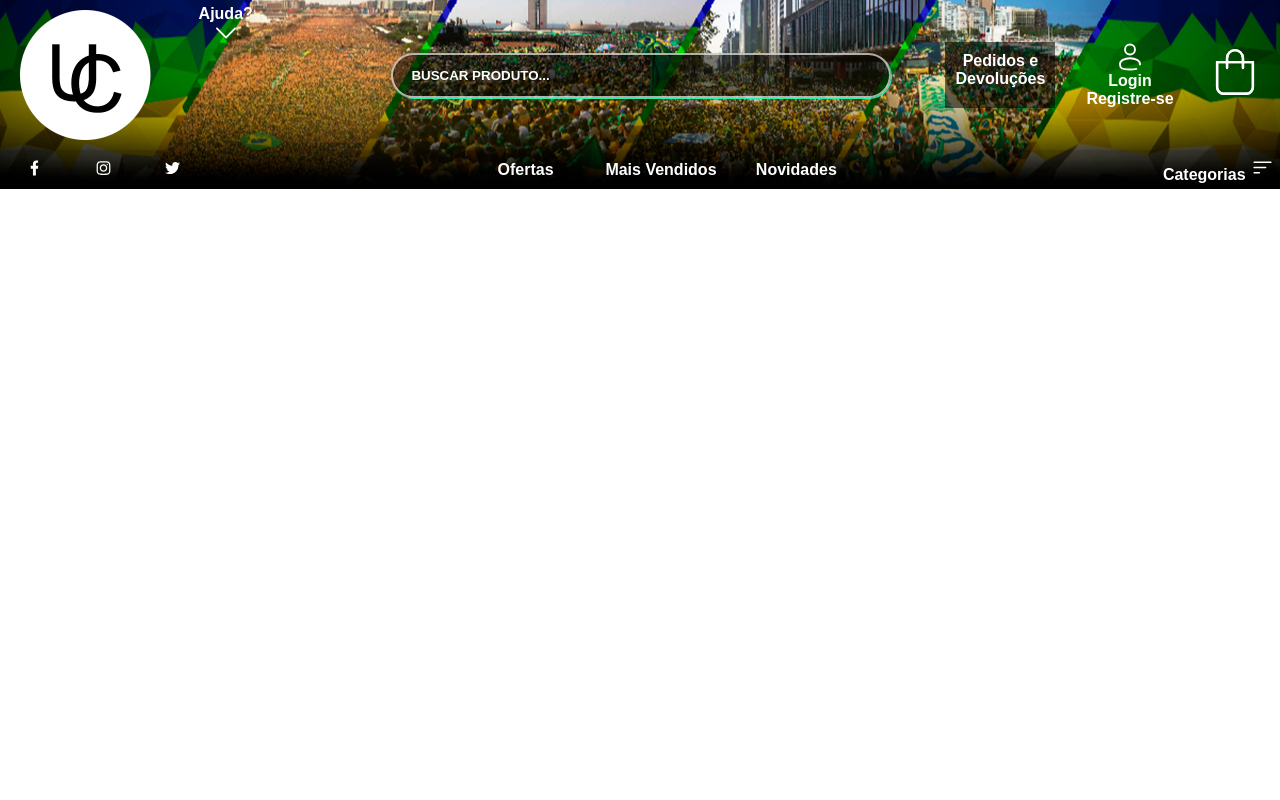
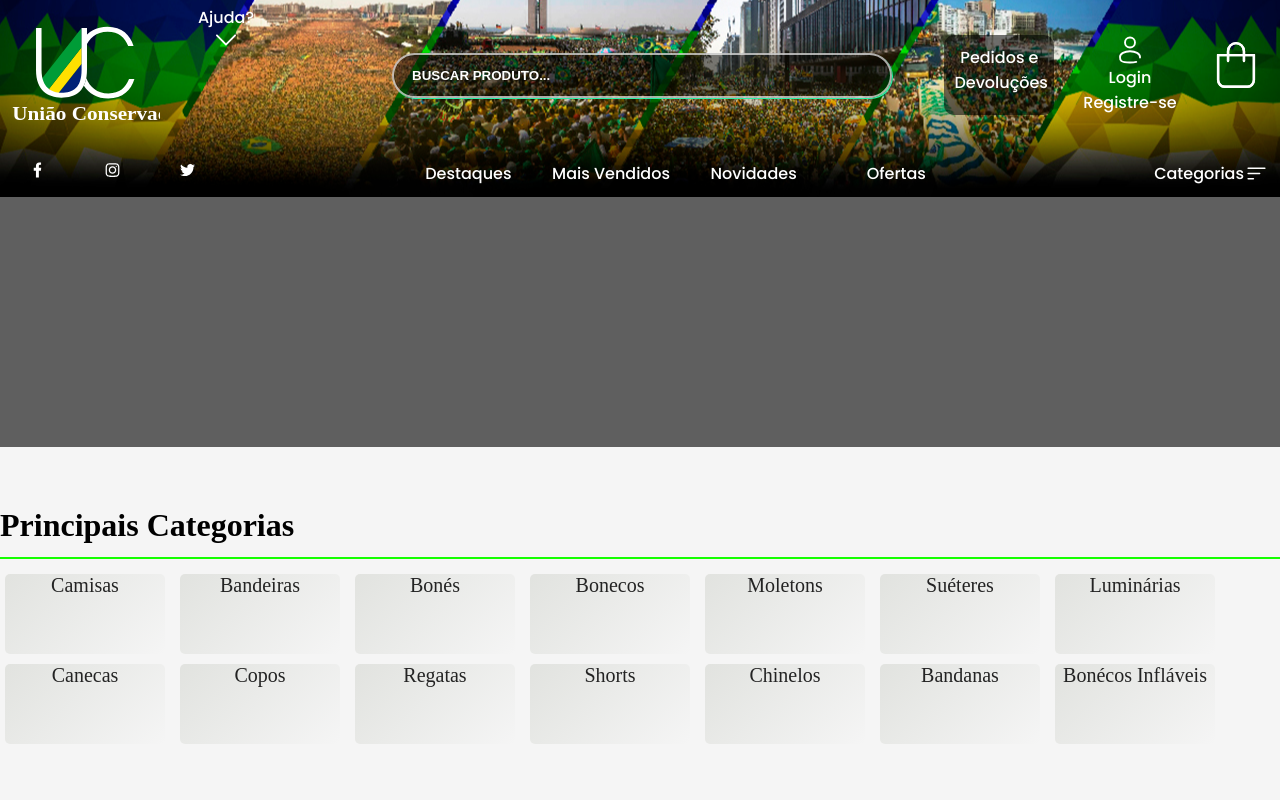
Before and after one commit to JoseRMartins/Uniao-Conservadora-Projeto, a plain HTML site: page index.html in a window 1280 px wide. Shown: the top 800 px of the page. Drawn offline with Linux system fonts and the light colour scheme.

Commit message:
A.T 0.0.5

```diff
--- a/CSS/style.css
+++ b/CSS/style.css
@@ -3,9 +3,11 @@
 /*  --------------  External --------------   */
 
 @font-face {
-    font-family: 'OpenSansMedium';
-    src: url('fonts/OpenSans_Condensed-Medium.ttf') format('truetype');
+    font-family: 'Poppins';
+    src: url(fonts/Poppins-Medium.ttf) format(truetype);
 }
+
+@import url('https://fonts.googleapis.com/css2?family=PT+Serif&display=swap');
 
 /*  --------------  Global --------------   */
 
@@ -20,12 +22,8 @@ a {
     text-decoration: none;
 }
 
-a {
-    color: #ffffff; /* Cor para os links não visitados */
-}
-
-a:visited {
-    color: #ffffff; /* Cor para os links visitados */
+html, head {
+    background-color: #f5f5f5fd;
 }
 
 
@@ -43,12 +41,10 @@ header {
     flex-direction: column;
 
     color: white;
-    font-family: Arial;
-    font-weight: bold;
+    font-family: 'Poppins';
 
 
 }
-
 
 #header-topo {
     display: flex;
@@ -129,6 +125,9 @@ header {
     padding-bottom: 5px;
     padding-left: 18px;
 
+    color: white;
+    text-transform: uppercase;
+    font-weight: bold;
     background-color: #00000084;
     border-radius: 45px;
     border: 2px solid #ffffffa6;
@@ -148,7 +147,6 @@ header {
 
 #busca-input:focus{
     border: 2px solid white;
-
 }
 
 #busca-input:focus{
@@ -201,11 +199,26 @@ header {
     align-items: center;
 }
 
+#acoes-usuario > a {
+    color: white;
+}
+
+#acoes-usuario > a:visited{
+        color: white;
+}
+
+#acoes-usuario a:hover{
+    text-decoration: underline;
+}
+
+/* ******************************************* */
+
 #pedidos-devolucoes{
     display: flex;
     flex-direction: column;
     justify-content: center;
     background-color: rgba(0, 0, 0, 0.55);
+    border-radius: 10px;
 }
 
 #pedidos-devolucoes > a {
@@ -219,18 +232,18 @@ header {
 
 #pedidos-devolucoes a:hover {
     color: black;
-    transition: 0.3s;
     background: linear-gradient(135deg, rgba(219, 216, 216, 0.972), rgba(255, 255, 255, 0));
     backdrop-filter: blur(10px);
     -webkit-backdrop-filter: blur(10px);
     box-shadow: 0 7px 32px 0 rgba(0, 0, 0, 0.37);
+    border-radius: 10px;
 }
 
 #pedidos-devolucoes a:not(:hover){
     transition: 0.5s;
 }
 
- /* ******************************************* */
+/* ******************************************* */
 
 #carrinho {
     max-height: 60px;
@@ -253,9 +266,6 @@ nav {
     flex-flow: row;
     justify-content: space-between;
     align-items: center;
-
-    box-shadow: inset 0 0 10px rgba(0, 0, 0, 0.25);
-
 }
 
 nav > div > ul > li > a{
@@ -284,7 +294,7 @@ nav > div > ul > li > a:visited{
 #icones-menu  a{
     display: block;
     transition: background-color 0.3s;
-    padding: 7px;
+    padding: 10px;
 }
 
 #icones-menu a:hover {
@@ -299,6 +309,7 @@ nav > div > ul > li > a:visited{
 
 #lista-menu{
     padding-left: 55px;
+    width: 40%;
     display: flex;
     flex-grow: 1;
     justify-content: space-around;
@@ -321,7 +332,7 @@ nav > div > ul > li > a:visited{
     text-decoration: none;
     color: #ffffff;
     transition: background-color 0.3s;
-    padding: 10px;
+    padding: 11px;
 }
 
 #lista-menu li a:hover {
@@ -338,7 +349,7 @@ nav > div > ul > li > a:visited{
 }
 
 
- /* ******************************************* */
+/* ******************************************* */
 #categorias{
     display: flex;
     flex-grow: 3;
@@ -347,7 +358,7 @@ nav > div > ul > li > a:visited{
 }
 
 #lista-categorias > a{
-    display: flex;
+    display: flex !important;
     align-items: center;
 }
 
@@ -360,7 +371,7 @@ nav > div > ul > li > a:visited{
     text-decoration: none;
     color: #ffffff;
     transition: background-color 0.3s;
-    padding: 5px;
+    padding: 11px;
 }
 
 #lista-categorias a:hover {
@@ -374,4 +385,134 @@ nav > div > ul > li > a:visited{
 
 /*  ------------------------------------------  MAIN ------------------------------------------   */
 
+/* ******************* BANNER DE PROMOÇÕES  ************************* */
+
+#promocoes {
+    width: 100%px;
+    height: 250px;
+    background-color: #5f5f5f;
+}
+
+
+/* ******************* PRINCIPAIS CATEGORIAS  ************************ */
+
+#principais-categorias {
+    margin: auto;
+    margin-top: 60px;
+    width: 1300px;
+    height: 260px;
+
+}
+
+.box-heading {
+    width: 1300px;
+    height: 50px;
+    border-bottom: 2px solid #15ff00;
+
+    font-family: 'PT Serif', serif;
+}
+
+.secoes{
+    width: 1300px;
+    height: 190px;
+    margin-top: 10px;
+    font-size: 20px;
+    font-family: 'PT';
+}
+
+.secoes a{
+    color: #232323;
+}
+
+.secoes a:visited{
+    color: #232323;
+}
+
+.grade {
+    width: 160px;
+    height: 80px;
+    background-color: #ffffff;
+    display: inline-grid;
+    margin: 5px;
+    border-radius: 5px;
+    position: relative;
+    overflow: hidden;
+    background-position: center;
+    text-align: center;
+    background: linear-gradient(135deg, #d9dbd6b4, rgba(255, 255, 255, 0));
+}
+
+.grade:hover {
+    transition: 0.3s;
+    background-image: linear-gradient(
+		90deg,
+		#eee 0%, #eeeeee 40%,
+		#1014ec3d 50%, #dddddd 55%,
+		#eee 65%, #eee 100%
+
+	);
+	background-size: 400%;
+	animation: loading 1.2s infinite;
+    backdrop-filter: blur(10px);
+    -webkit-backdrop-filter: blur(10px);
+    box-shadow: 0 8px 32px 0 rgba(0, 0, 0, 0.37);
+}
+
+.grade:not(:hover){
+    transition: 0.5s;
+}
+
+.wireframeLoading {
+
+}
+
+@keyframes loading {
+	from { background-position: 100%; }
+	to { background-position: 0% }
+}
+
+
+
+/* *******************   DESTAQUES DO MÊS     ************************ */
+
+#destaques {
+    margin: auto;
+    margin-top: 40px;
+    width: 1287px;
+    height: 470px;
+    background-color: #cc6a0d;
+}
+
+
+/* *******************     RECOMENDADOS       ************************ */
+
+
+#recomendados {
+    margin: auto;
+    width: 1300px;
+    height: 350px;
+    background-color: #ff3300;
+}
+
+
+
+/* ******************* HISTÓRICO DE NAVEGAÇÃO ************************ */
+
+
+#historico-navegacao {
+    margin: auto;
+    width: 1300px;
+    height: 160px;
+    background-color: #26f954;
+}
+
+
+
 /*  ------------------------------------------  FOOTER ------------------------------------------   */
+
+
+/* *******************       RODAPÉ      ************************ */
+
+/* *******************    RODAPÉ EXTRA   ************************ */
+
+/* ******************* DIREITOS AUTORAIS ************************ */
--- a/index.html
+++ b/index.html
@@ -4,15 +4,16 @@
     <meta charset="UTF-8">
     <meta name="viewport" content="width=device-width, initial-scale=1.0">
     <title>União Conservadora</title>
-    <link rel="stylesheet" href="/CSS/style.css">
+    <link rel="stylesheet" href="CSS/style.css">
     <link rel="shortcut icon" href="/CSS/favicon.png" type="image/x-icon">
+
 </head>
 <body>
     <header>
         <div id="header-topo" class="background-image-header">
             <div id="logo">
                 <a href="index.html">
-                    <img src="CSS/favicon.png" alt="Logo União Conservadora">
+                    <img src="CSS/SVG/logo-branca.svg" alt="Logo União Conservadora">
                 </a>
             </div>
 
@@ -66,14 +67,18 @@
             </div>
             <div id="lista-menu">
                 <ul>
+
                     <li>
-                        <a href="">Ofertas</a>
+                        <a href="">Destaques</a>
                     </li>
                     <li>
                         <a href="">Mais Vendidos</a>
                     </li>
                     <li>
                         <a href="">Novidades</a>
+                    </li>
+                    <li>
+                        <a href="">Ofertas</a>
                     </li>
                 </ul>
             </div>
@@ -87,12 +92,58 @@
 
     <main>
 
+        <div id="promocoes">
 
+        </div>
+
+        <div id="principais-categorias">
+
+            <div class="box-heading">
+                <h1>Principais Categorias</h1>
+            </div>
+
+            <div class="secoes">
+                <a href="" class="grade">Camisas</a>
+                <a href="" class="grade">Bandeiras</a>
+                <a href="" class="grade">Bonés</a>
+                <a href="" class="grade">Bonecos</a>
+                <a href="" class="grade">Moletons</a>
+                <a href="" class="grade">Suéteres</a>
+                <a href="" class="grade">Luminárias</a>
+                <a href="" class="grade">Canecas</a>
+                <a href="" class="grade">Copos</a>
+                <a href="" class="grade">Regatas</a>
+                <a href="" class="grade">Shorts</a>
+                <a href="" class="grade">Chinelos</a>
+                <a href="" class="grade">Bandanas</a>
+                <a href="" class="grade">Bonécos Infláveis</a>
+            </div>
+
+        </div>
+
+        <div id="destaques">
+            <h1>Destaques</h1>
+        </div>
+
+        <div id="historico-navegacao">
+            <h1>Histórico de Navegação</h1>
+        </div>
     </main>
 
     <footer>
+        <div id="rodape">
 
+        </div>
+
+        <div id="rodape-extra">
+
+        </div>
+
+        <div id="direito-autoral">
+
+        </div>
     </footer>
 
+    <script src="js/Bootstrap/bootstrap.min.js"></script>
 </body>
 </html>
```
Also changed, not shown: CSS/Bootstrap/bootstrap.min.css (added), CSS/SVG/logo-branca.svg (added), CSS/SVG/logo.svg (added), CSS/fonts/PTSerif-Regular.ttf (added), CSS/fonts/Poppins-Medium.ttf (added), js/Bootstrap/bootstrap.min.js (added).
